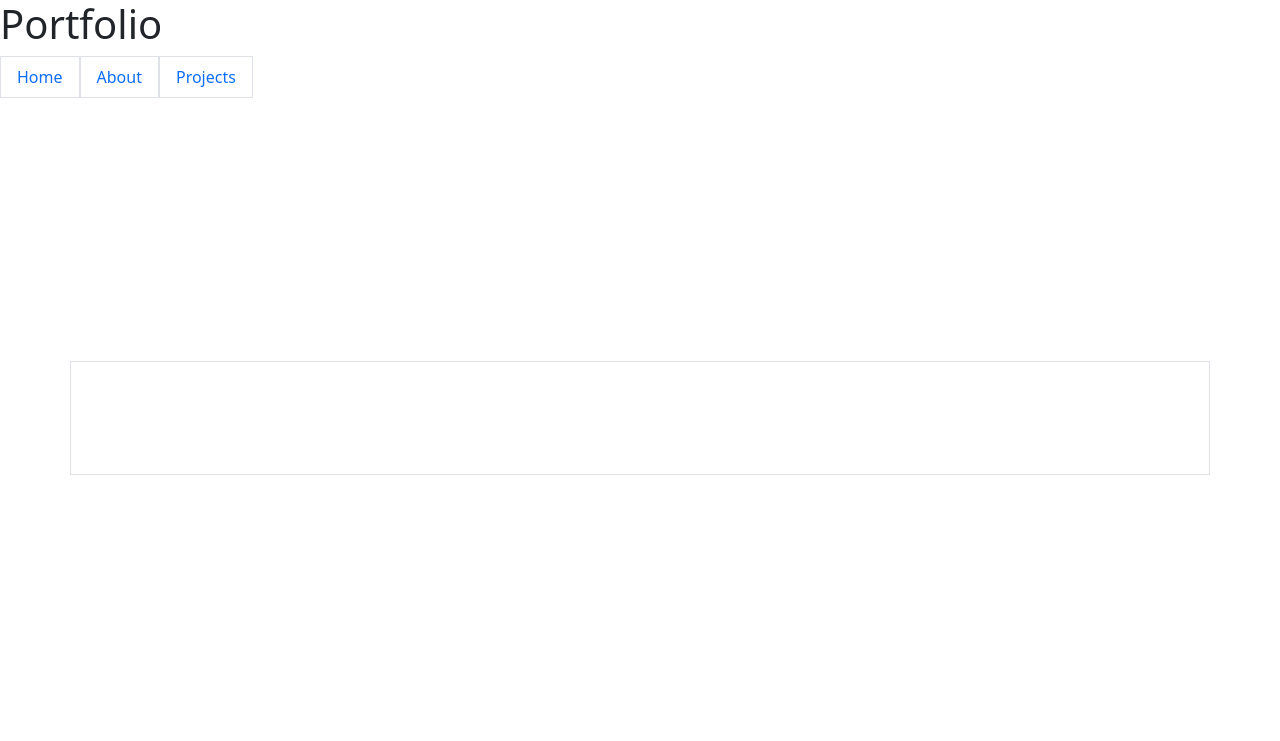
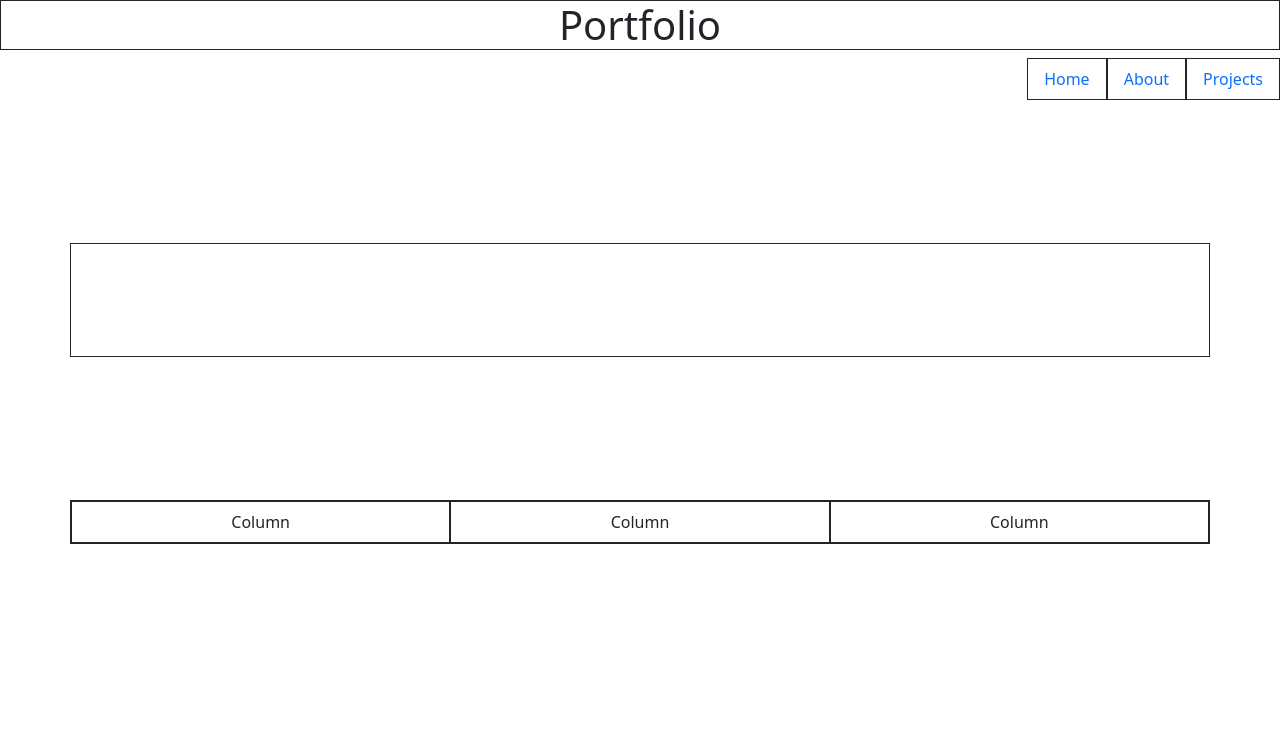
Before and after one commit to Nasreddine887/nasreddine887.github.io, a plain HTML site: page index.html in a window 1280 px wide. Drawn offline with nearby package versions, Linux system fonts and the light colour scheme.

Commit message:
changed nav bar position to top right

```diff
--- a/index.html
+++ b/index.html
@@ -10,23 +10,36 @@
     <title>Document</title>
   </head>
   <body>
-    <h1>Portfolio</h1>
-
-
-    <nav class="nav">
-      <a class="nav-link border" href="index.html">Home</a>
-      <a class="nav-link border" href="about-me.html">About</a>
-      <a class="nav-link border" href="projects.html">Projects</a>
-      <a class="nav-link disabled" href="#"></a>
+    <h1 class="border text-center border-dark">Portfolio</h1>
+    <nav class="nav w-100 justify-content-end">
+      <a class="nav-link border border-dark" href="index.html">Home</a>
+      <a class="nav-link border border-dark" href="about-me.html">About</a>
+      <a class="nav-link border border-dark" href="projects.html">Projects</a>
     </nav>
 
-
-    <div class="d-flex justify-content-center align-items-center" style="height: 80vh;">
-      <div class="container text-center border p-5">
+    <div
+      class="d-flex justify-content-center align-items-center"
+      style="height: 50vh"
+    >
+      <div class="container text-center border p-5 border-dark">
         <h2></h2>
         <p></p>
       </div>
     </div>
+
+    <div style="grid-template-columns: 1fr;" class="container text-center border border-dark d-grid gap-3">
+  <div class="row">
+    <div class="col border border-dark p-2">
+      Column
+    </div>
+    <div class="col border border-dark p-2">
+      Column
+    </div>
+    <div class="col border border-dark p-2">
+      Column
+    </div>
+  </div>
+</div>
 
     <script
       src="https://cdn.jsdelivr.net/npm/bootstrap@5.3.6/dist/js/bootstrap.bundle.min.js"
```
